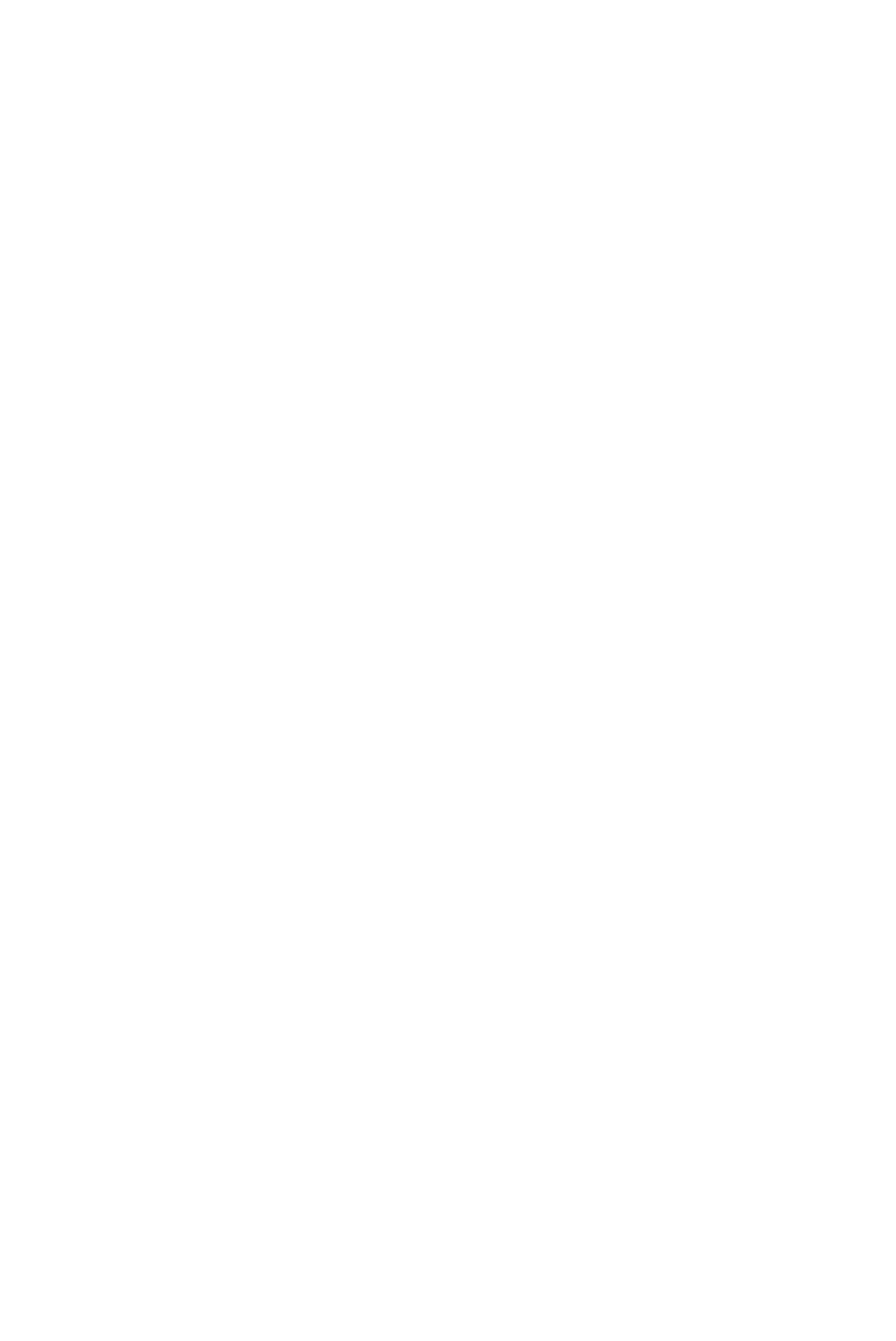
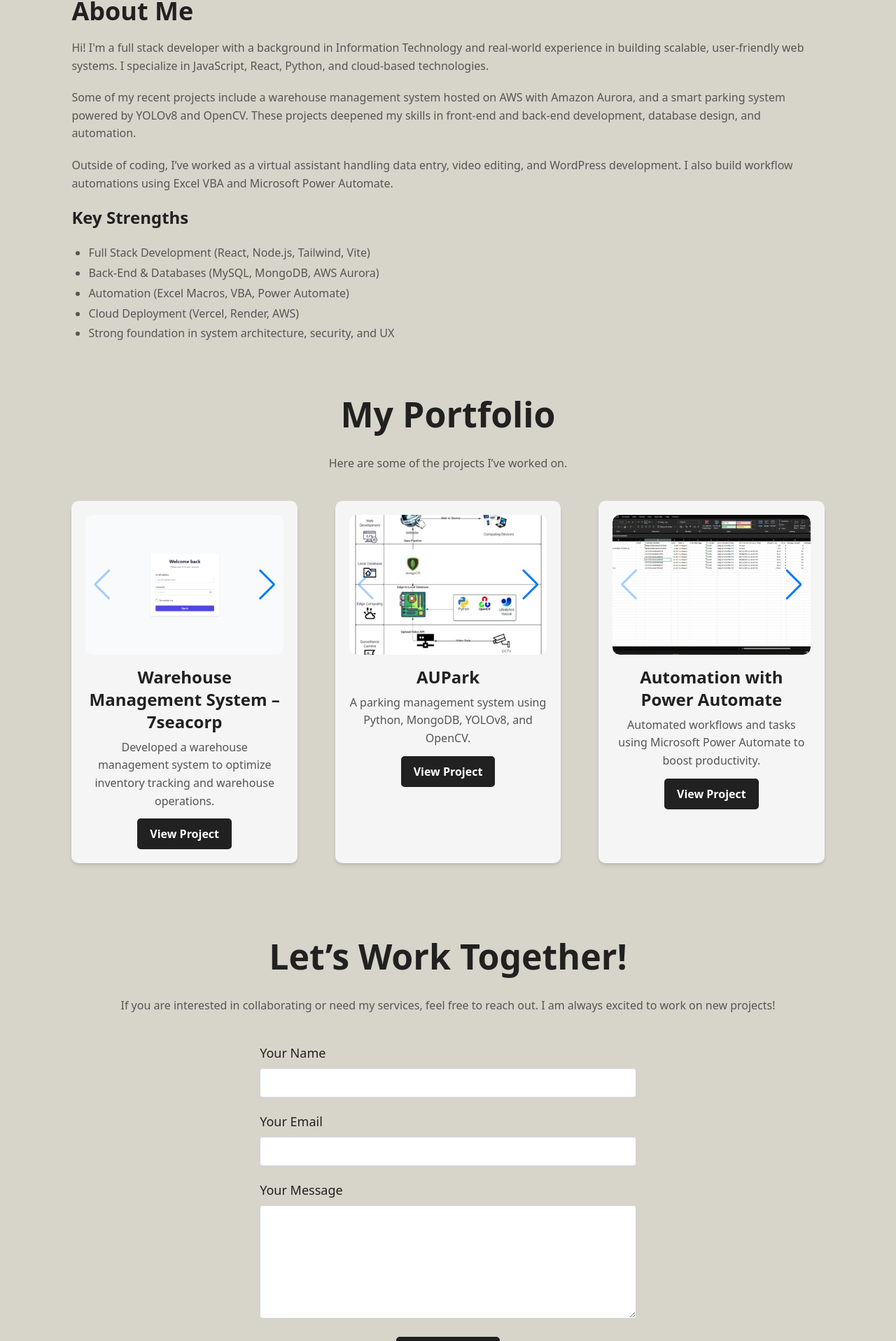
Before and after one commit to DiceOk/Website-Portfolio, a React (Create React App) app: page / in a window 1280 px wide. Shown: the part 880-2797 px from the top of the page at 70% size. Before the commit the page ends 812 px from the top, so only its background shows below. Built offline with nearby package versions, Linux system fonts and the light colour scheme.

Commit message:
Update Home.jsx

```diff
--- a/src/pages/Home.jsx
+++ b/src/pages/Home.jsx
@@ -1,9 +1,96 @@
 import Navbar from "../components/Navbar";
+import { useState } from "react";
+import { Swiper, SwiperSlide } from "swiper/react";
+import "swiper/css";
+import "swiper/css/navigation";
+import { Navigation } from "swiper/modules";
+import Lightbox from "yet-another-react-lightbox";
+import "yet-another-react-lightbox/styles.css";
 
 export default function Home() {
+  const [isOpen, setIsOpen] = useState(false);
+  const [photoIndex, setPhotoIndex] = useState(0);
+  const [slides, setSlides] = useState([]);
+
+  const openLightbox = (images, index) => {
+    const formattedSlides = images.map((src) => ({ src }));
+    setSlides(formattedSlides);
+    setPhotoIndex(index);
+    setIsOpen(true);
+  };
+
+  const warehouseImages = [
+    "/images/Warehouse Management/WMS Login.png",
+    "/images/Warehouse Management/Admin Dashboard.png",
+    "/images/Warehouse Management/Admin Inventory.png",
+    "/images/Warehouse Management/Admin Inbound.png",
+    "/images/Warehouse Management/Admin Outbound.png",
+    "/images/Warehouse Management/Admin Billings.png",
+    "/images/Warehouse Management/Admin Users.png",
+    "/images/Warehouse Management/Admin Reports.png",
+    "/images/Warehouse Management/Profile Settings.png",
+    "/images/Warehouse Management/Lightdarkmode.png",
+  ];
+
+  const aupImages = [
+    "/images/AUpark/Architectural design.jpg",
+    "/images/AUpark/OpenCV Yolov8 implementation.jpg",
+    "/images/AUpark/Connection Setup.jpg",
+    "/images/AUpark/Fetch data socketio.jpg",
+    "/images/AUpark/Parking Counter.jpg",
+    "/images/AUpark/Vehicle Detection.jpg",
+    "/images/AUpark/Vehicle Detection2.jpg",
+    "/images/AUpark/Parking Logs.jpg",
+    "/images/AUpark/Detection Confidence.jpg",
+    "/images/AUpark/Sunset Car Detection.jpg",
+    "/images/AUpark/Main Page.jpg",
+    "/images/AUpark/Detailed View.jpg",
+    "/images/AUpark/Contact page.jpg",
+    "/images/AUpark/Rules and Regulations Page.jpg",
+    "/images/AUpark/About us page.jpg",
+    "/images/AUpark/Login page.jpg",
+    "/images/AUpark/PSD 2nd view.jpg",
+    "/images/AUpark/User Reports Page.jpg",
+    "/images/AUpark/Statistics.jpg",
+    "/images/AUpark/Chat feature.jpg",
+    "/images/AUpark/PSD interview.jpg",
+    "/images/AUpark/Setup 1.png",
+    "/images/AUpark/Setup 2.jpg",
+  ];
+
+  const automateImages = [
+    "/images/VBA/Shipment Data.png",
+    "/images/VBA/Scan and process Tracking.png",
+    "/images/VBA/Delete old sheets.png",
+    "/images/VBA/Red highlight nonexistent barcode.png",
+  ];
+
+  const renderProject = (title, images, description) => (
+    <div className="w-[30%] mb-8 bg-[#f5f5f5] p-5 rounded-[10px] shadow-md">
+      <Swiper navigation modules={[Navigation]} className="w-full rounded-[10px] mb-4">
+        {images.map((src, index) => (
+          <SwiperSlide key={index}>
+            <img
+              src={src}
+              alt={`${title} ${index + 1}`}
+              className="w-full h-[200px] object-cover rounded-[10px] cursor-pointer"
+              onClick={() => openLightbox(images, index)}
+            />
+          </SwiperSlide>
+        ))}
+      </Swiper>
+      <h3 className="text-2xl font-semibold mb-2 text-[#212121]">{title}</h3>
+      <p className="text-[#555] mb-3 leading-[1.6]">{description}</p>
+      <a href="#" className="bg-[#212121] text-white font-bold px-[18px] py-[10px] rounded-[5px] inline-block hover:bg-orange-500 transition">
+        View Project
+      </a>
+    </div>
+  );
+
   return (
-    <div className="relative w-full h-screen bg-[#d7d4ca] font-sans overflow-hidden">
+    <div className="relative w-full min-h-screen bg-[#d7d4ca]">
       <Navbar />
+      <div id="home" className="relative w-full h-screen bg-[#d7d4ca] font-sans overflow-hidden">
         <div className="ml-[8%] mt-[15%]">
           <h1 className="text-[50px] text-[#212121] mb-5 font-bold">
             I'm Daisuke <span className="text-orange-500">Hamo</span>
@@ -20,18 +107,97 @@ export default function Home() {
             DOWNLOAD CV
           </a>
         </div>
-      <div className="group absolute bottom-0 right-[100px] w-[45%] h-[80%]">
-        <img
-          src="/images/shape.png"
-          alt="Shape"
-          className="absolute left-1/2 bottom-0 h-full transform -translate-x-1/2 transition-all duration-1000 z-0 group-hover:bottom-10"
+      </div>
+
+      <div id="about" className="mx-[8%] my-[5%] text-[#212121]">
+        <h1 className="text-4xl mb-5 font-bold">About Me</h1>
+        <p className="text-[#555] mb-5 leading-[1.6]">
+          Hi! I'm a full stack developer with a background in Information Technology and real-world experience in building scalable, user-friendly web systems. I specialize in JavaScript, React, Python, and cloud-based technologies.
+        </p>
+        <p className="text-[#555] mb-5 leading-[1.6]">
+          Some of my recent projects include a warehouse management system hosted on AWS with Amazon Aurora, and a smart parking system powered by YOLOv8 and OpenCV. These projects deepened my skills in front-end and back-end development, database design, and automation.
+        </p>
+        <p className="text-[#555] mb-5 leading-[1.6]">
+          Outside of coding, I’ve worked as a virtual assistant handling data entry, video editing, and WordPress development. I also build workflow automations using Excel VBA and Microsoft Power Automate.
+        </p>
+        <h2 className="text-2xl mb-5 font-semibold">Key Strengths</h2>
+        <ul className="list-disc ml-6 text-[#555] mb-5 leading-[1.8]">
+          <li>Full Stack Development (React, Node.js, Tailwind, Vite)</li>
+          <li>Back-End & Databases (MySQL, MongoDB, AWS Aurora)</li>
+          <li>Automation (Excel Macros, VBA, Power Automate)</li>
+          <li>Cloud Deployment (Vercel, Render, AWS)</li>
+          <li>Strong foundation in system architecture, security, and UX</li>
+        </ul>
+      </div>
+
+      <div id="portfolio" className="mx-[8%] my-[5%] text-center text-[#212121]">
+        <h1 className="text-[50px] mb-5 font-bold">My Portfolio</h1>
+        <p className="text-[#555] mb-10 leading-[1.6]">
+          Here are some of the projects I’ve worked on.
+        </p>
+        <div className="flex flex-wrap justify-between">
+          {renderProject(
+            "Warehouse Management System – 7seacorp",
+            warehouseImages,
+            "Developed a warehouse management system to optimize inventory tracking and warehouse operations."
+          )}
+          {renderProject(
+            "AUPark",
+            aupImages,
+            "A parking management system using Python, MongoDB, YOLOv8, and OpenCV."
+          )}
+          {renderProject(
+            "Automation with Power Automate",
+            automateImages,
+            "Automated workflows and tasks using Microsoft Power Automate to boost productivity."
+          )}
+        </div>
+      </div>
+
+      <div id="hireme" className="mx-[8%] my-[5%] text-center text-[#212121]">
+        <h1 className="text-[50px] mb-5 font-bold">Let’s Work Together!</h1>
+        <p className="text-[#555] mb-10 leading-[1.6]">
+          If you are interested in collaborating or need my services, feel free to reach out. I am always excited to work on new projects!
+        </p>
+        <div className="w-1/2 mx-auto mb-10">
+          <form className="flex flex-col">
+            <div className="mb-5 text-left">
+              <label htmlFor="name" className="text-lg text-[#212121] mb-2 block">Your Name</label>
+              <input type="text" id="name" name="name" required className="w-full p-2 border border-gray-300 rounded" />
+            </div>
+            <div className="mb-5 text-left">
+              <label htmlFor="email" className="text-lg text-[#212121] mb-2 block">Your Email</label>
+              <input type="email" id="email" name="email" required className="w-full p-2 border border-gray-300 rounded" />
+            </div>
+            <div className="mb-5 text-left">
+              <label htmlFor="message" className="text-lg text-[#212121] mb-2 block">Your Message</label>
+              <textarea id="message" name="message" rows="6" required className="w-full p-2 border border-gray-300 rounded"></textarea>
+            </div>
+            <div>
+              <input type="submit" value="Send Message" className="bg-[#212121] text-white font-bold px-[18px] py-[10px] rounded-[5px] cursor-pointer hover:bg-orange-500 transition" />
+            </div>
+          </form>
+        </div>
+        <div className="mt-12 text-[#555]">
+          <p>Or reach out to me directly:</p>
+          <p>Email: <a href="mailto:daisukehamo@gmail.com" className="text-orange-500 hover:text-red-500">daisukehamo@gmail.com</a></p>
+          <p>Phone: (+63) 965-114-6304</p>
+          <p>
+            Find me on social media:{" "}
+            <a href="https://www.linkedin.com/in/daisuke-jilroi-hamo-3967111ab/" className="text-orange-500 hover:text-red-500">LinkedIn</a> |{" "}
+            <a href="https://github.com/DiceOk" className="text-orange-500 hover:text-red-500">GitHub</a>
+          </p>
+        </div>
+      </div>
+
+      {isOpen && (
+        <Lightbox
+          open={isOpen}
+          close={() => setIsOpen(false)}
+          index={photoIndex}
+          slides={slides}
         />
-        <img
-          src="/images/me.png"
-          alt="Me"
-          className="absolute left-1/2 bottom-0 h-full transform -translate-x-1/2 transition-all duration-1000 z-10 group-hover:left-[45%]"
-        />
-      </div>
+      )}
     </div>
   );
 }
```
Lines whose indentation alone changed are shown as unchanged.
